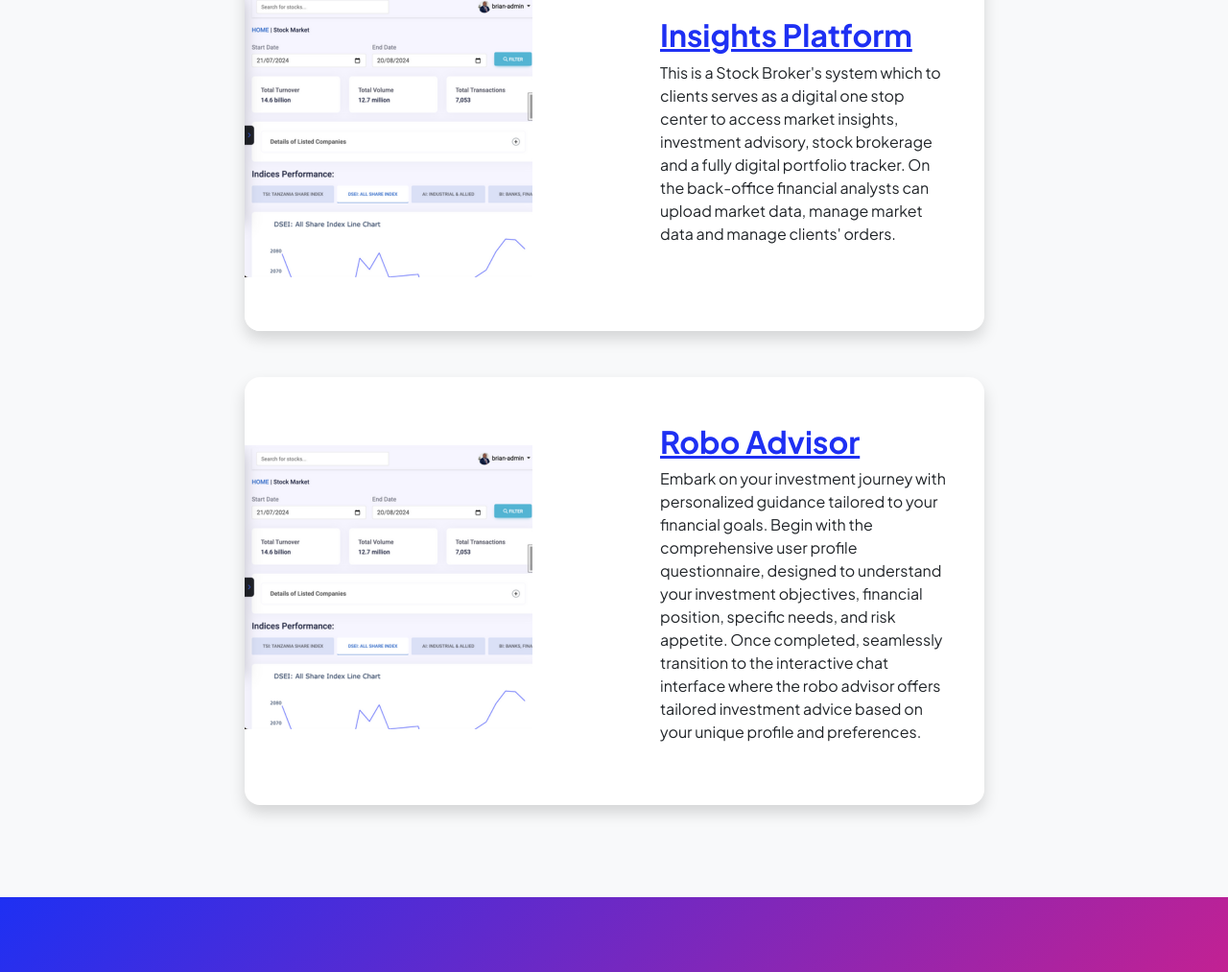
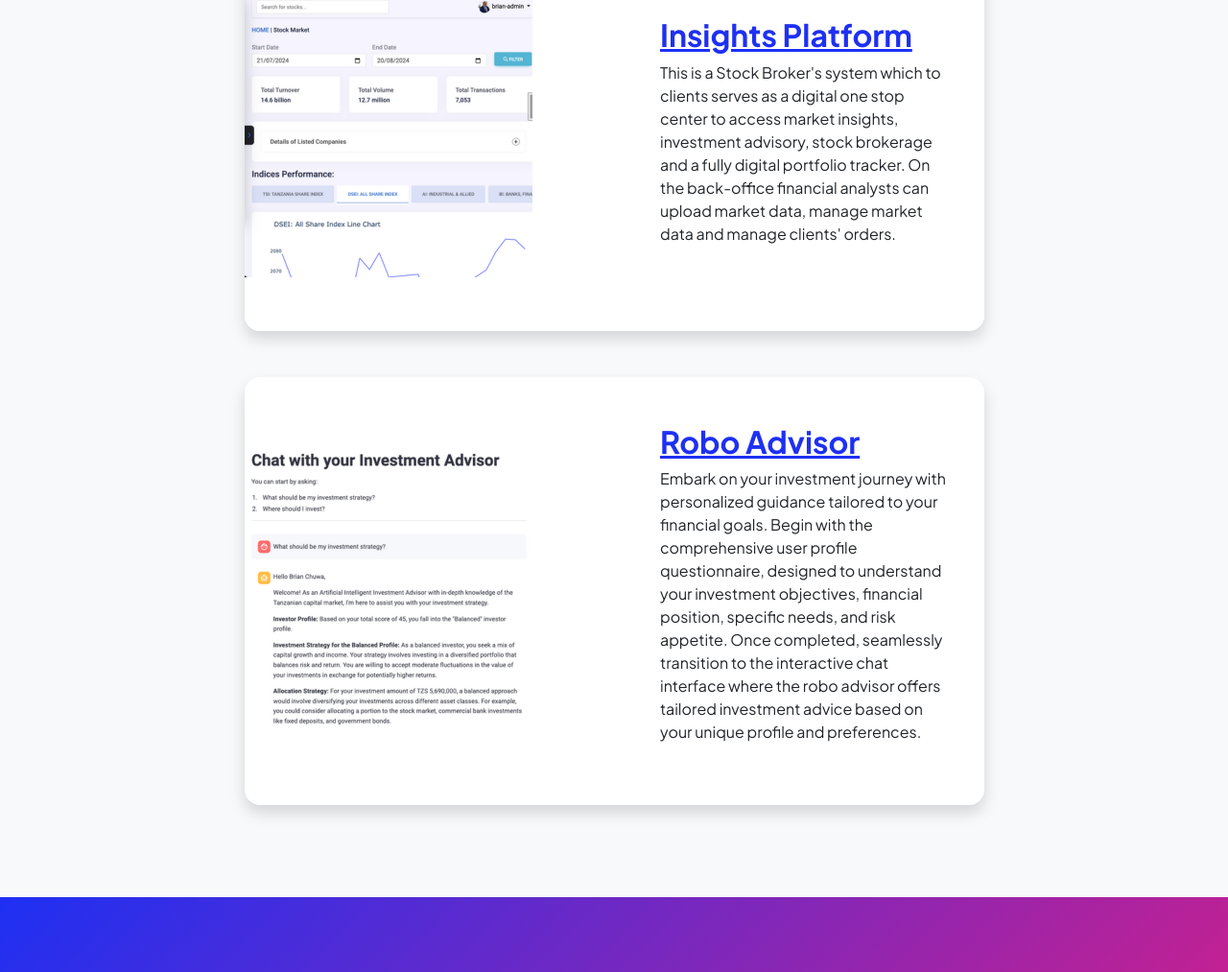
Before and after one commit to brianchuwa/brianchuwa.gihub.io, a plain HTML site: page projects.html in a window 1280 px wide. Shown: the part 281-1294 px from the top of the page at 96% size. Drawn offline with nearby package versions, Linux system fonts and the light colour scheme.

Commit message:
added image for advisory project

```diff
--- a/projects.html
+++ b/projects.html
@@ -76,7 +76,7 @@
                             <div class="card-body p-0">
                                 <div class="row align-items-center">
                                     <div class="col-md-6">
-                                        <img class="img-fluid" src="assets/advisory2.png"
+                                        <img class="img-fluid" src="assets/advisor2.png"
                                             alt="Project Image 2" />
                                     </div>
                                     <div class="col-md-6 p-5">
```
Also changed, not shown: assets/advisor2.png (added), assets/advisory2.png (deleted).
